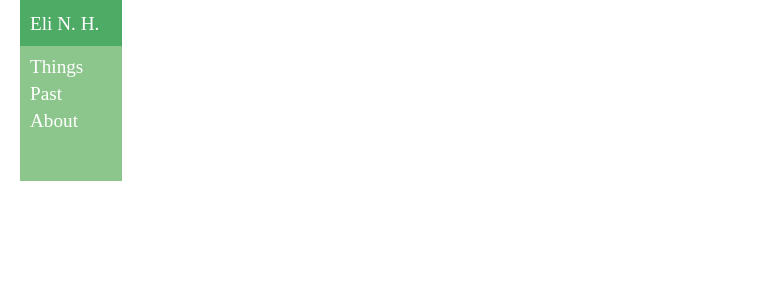
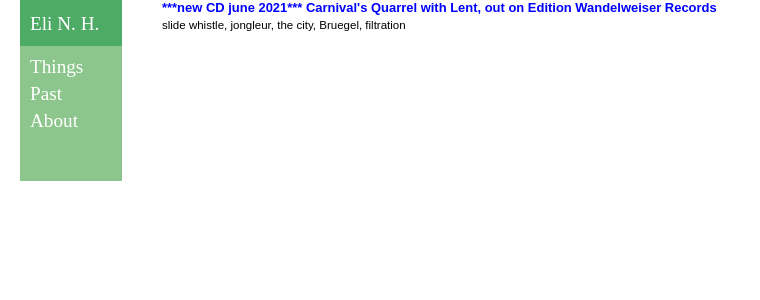
Before and after one commit to giantponyman/studioelinh, a PHP site: page / in a window 1280 px wide. Shown: the part 20-320 px from the top of the page, without its empty margins (0-760 px from the left). Run offline with PHP 8.4, Linux system fonts and the light colour scheme.

Commit message:
added notice to front page

```diff
--- a/index.html
+++ b/index.html
@@ -21,12 +21,11 @@
 			<li><a class="one" href="pages/about.html">About</a></li>
 		</ul>
 </nav>
-<div class=poem style="margin-left:50%; margin-right: 40%">
-	<p style="margin-top:0; font-size: 2.8em"> <br>
-		<br>
 
-</p>
+<div class="stuff" style="line-height: 1;"><ul class="things">
+<li><a class="thing" style="color: blue"href="pages/Carnival's Quarrel with Lent/carnivals_quarrel.html">***new CD june 2021*** Carnival's Quarrel with Lent, out on Edition Wandelweiser Records</a></li>
+		<li class="sub">slide whistle, jongleur, the city, Bruegel, filtration</li>
+
 </div>
 
-
 </html>
--- a/pages/things.html
+++ b/pages/things.html
@@ -46,6 +46,9 @@
 		<p style="padding-left:300px; margin-bottom: 0px; color:green"> <i>
 		Recorded music </i></p>
 
+		<li><a class="thing" href="Carnival's Quarrel with Lent/carnivals_quarrel.html">Carnival's Quarrel with Lent</a></li>
+		<li class="sub">slide whistle, jongleur, the city, Bruegel, filtration</li>
+
 		<li><a class="thing" href="sanded recording of a decade/sanded recording of a decade.html">Sanded Recording of a Decade</a></li>
 		<li class="sub">work, art object, Arendt, slow composition</li>
 
--- a/style/style.css
+++ b/style/style.css
@@ -14,7 +14,7 @@ body.techno {
 
           animation-name: techno;
   -webkit-animation-duration: 1.5s;
-          animation-duration: 1.2s;
+          animation-duration: 10s;
   -webkit-animation-iteration-count: infinite;
           animation-iteration-count: infinite;
   animation-direction: alternate-reverse;
```
